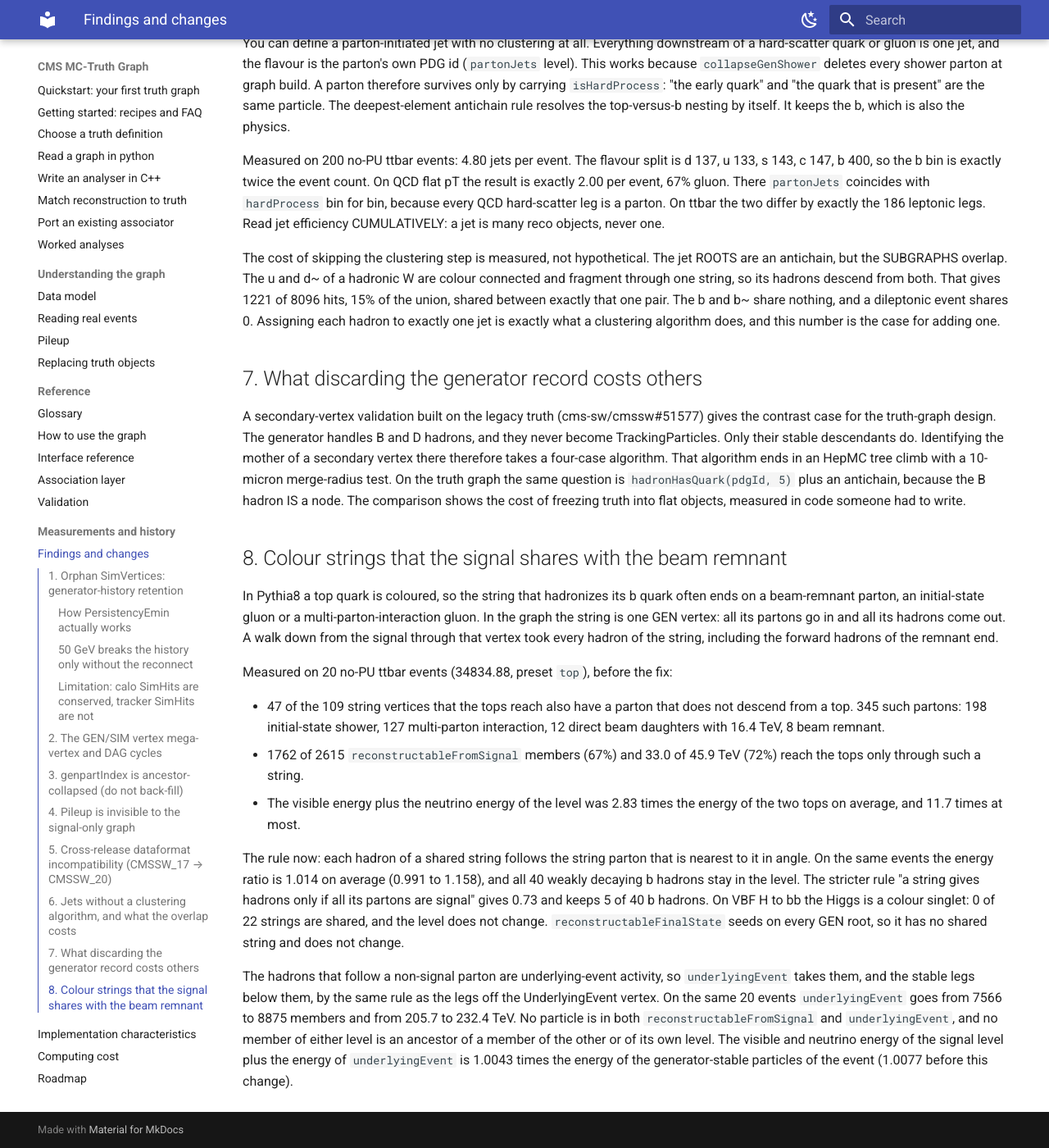
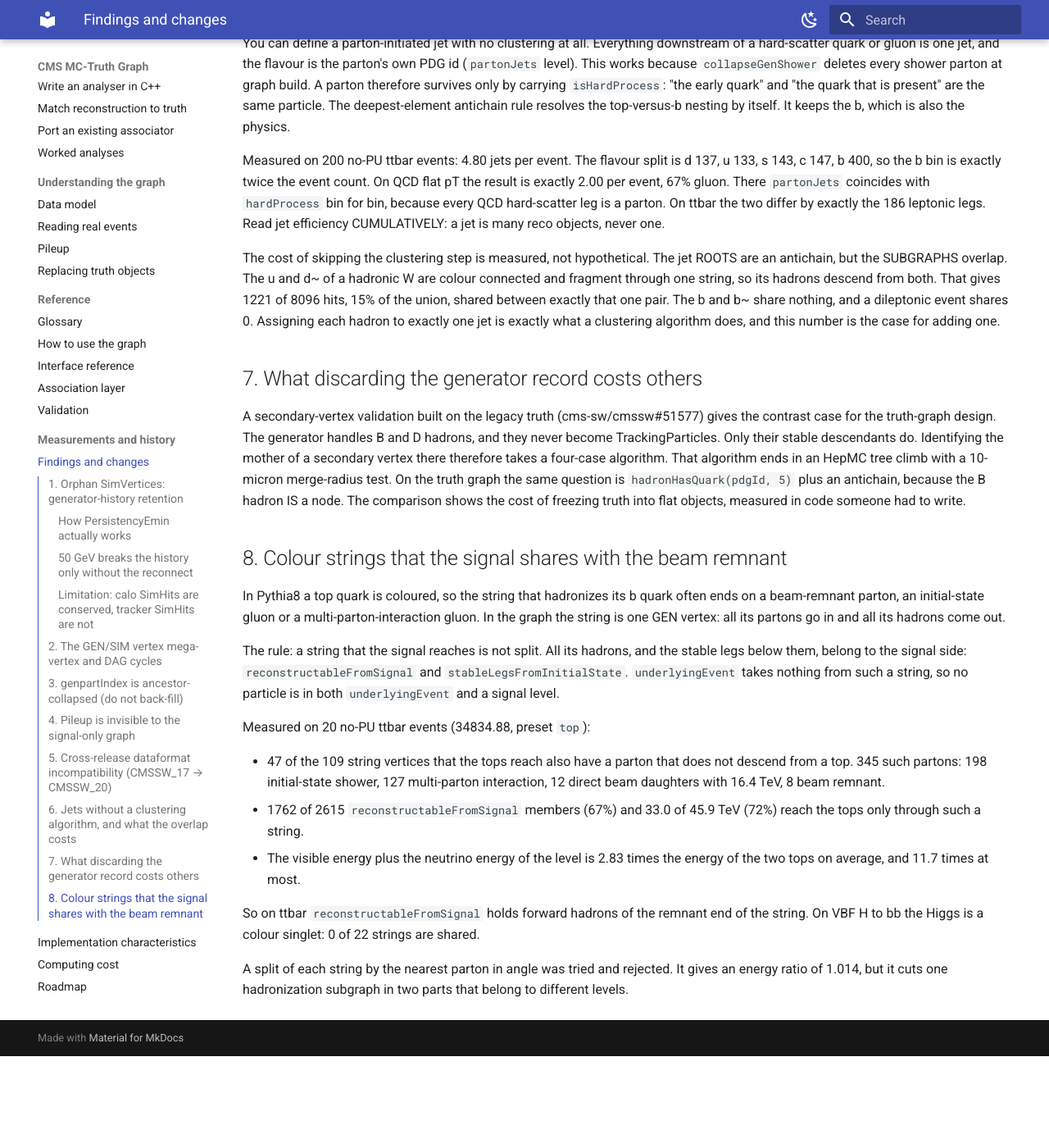
Before and after one commit to felicepantaleo/cms-truth-docs, an MkDocs documentation site: the page built from docs/findings.md, in a window 1280 px wide and 1400 px high, scrolled down 4888 px. Shown: the whole window at 82% size. Built offline with MkDocs 1.6.1 and Material for MkDocs 9.7.7, drawn with Linux system fonts in a browser that asks for light colours; after the commit the page ends 6176 px from its top, so only the background shows below that.

Commit message:
findings, validation: a colour string shared with the signal is not split

```diff
--- a/docs/findings.md
+++ b/docs/findings.md
@@ -299,33 +299,26 @@ someone had to write.
 
 In Pythia8 a top quark is coloured, so the string that hadronizes its b quark often ends on
 a beam-remnant parton, an initial-state gluon or a multi-parton-interaction gluon. In the
-graph the string is one GEN vertex: all its partons go in and all its hadrons come out. A
-walk down from the signal through that vertex took every hadron of the string, including
-the forward hadrons of the remnant end.
+graph the string is one GEN vertex: all its partons go in and all its hadrons come out.
 
-Measured on 20 no-PU ttbar events (34834.88, preset `top`), before the fix:
+The rule: a string that the signal reaches is not split. All its hadrons, and the stable
+legs below them, belong to the signal side: `reconstructableFromSignal` and
+`stableLegsFromInitialState`. `underlyingEvent` takes nothing from such a string, so no
+particle is in both `underlyingEvent` and a signal level.
+
+Measured on 20 no-PU ttbar events (34834.88, preset `top`):
 
 - 47 of the 109 string vertices that the tops reach also have a parton that does not
   descend from a top. 345 such partons: 198 initial-state shower, 127 multi-parton
   interaction, 12 direct beam daughters with 16.4 TeV, 8 beam remnant.
 - 1762 of 2615 `reconstructableFromSignal` members (67%) and 33.0 of 45.9 TeV (72%) reach
   the tops only through such a string.
-- The visible energy plus the neutrino energy of the level was 2.83 times the energy of the
+- The visible energy plus the neutrino energy of the level is 2.83 times the energy of the
   two tops on average, and 11.7 times at most.
 
-The rule now: each hadron of a shared string follows the string parton that is nearest to
-it in angle. On the same events the energy ratio is 1.014 on average (0.991 to 1.158), and
-all 40 weakly decaying b hadrons stay in the level. The stricter rule "a string gives
-hadrons only if all its partons are signal" gives 0.73 and keeps 5 of 40 b hadrons. On
-VBF H to bb the Higgs is a colour singlet: 0 of 22 strings are shared, and the level does
-not change. `reconstructableFinalState` seeds on every GEN root, so it has no shared
-string and does not change.
+So on ttbar `reconstructableFromSignal` holds forward hadrons of the remnant end of the
+string. On VBF H to bb the Higgs is a colour singlet: 0 of 22 strings are shared.
 
-The hadrons that follow a non-signal parton are underlying-event activity, so
-`underlyingEvent` takes them, and the stable legs below them, by the same rule as the
-legs off the UnderlyingEvent vertex. On the same 20 events `underlyingEvent` goes from
-7566 to 8875 members and from 205.7 to 232.4 TeV. No particle is in both
-`reconstructableFromSignal` and `underlyingEvent`, and no member of either level is an
-ancestor of a member of the other or of its own level. The visible and neutrino energy of
-the signal level plus the energy of `underlyingEvent` is 1.0043 times the energy of the
-generator-stable particles of the event (1.0077 before this change).
+A split of each string by the nearest parton in angle was tried and rejected. It gives an
+energy ratio of 1.014, but it cuts one hadronization subgraph in two parts that belong to
+different levels.
```
Also changed, not shown: docs/tutorial-truth-definitions.md (+0 -4 lines), docs/validation.md (+2 -2 lines).
